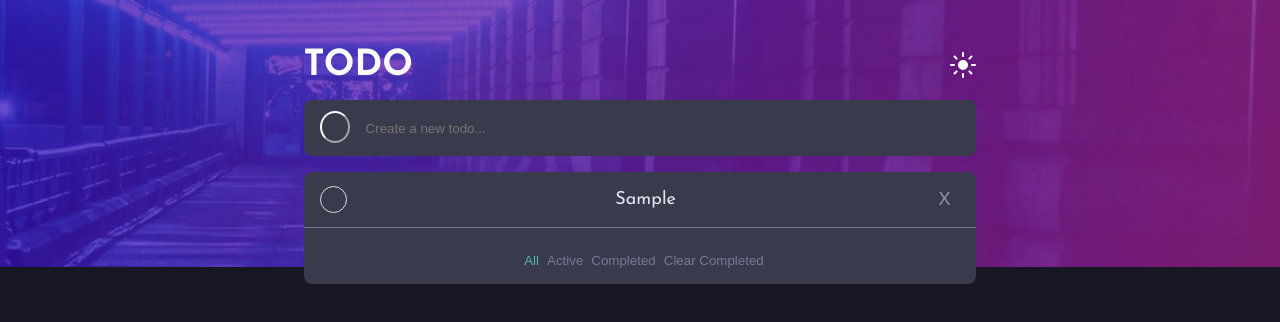
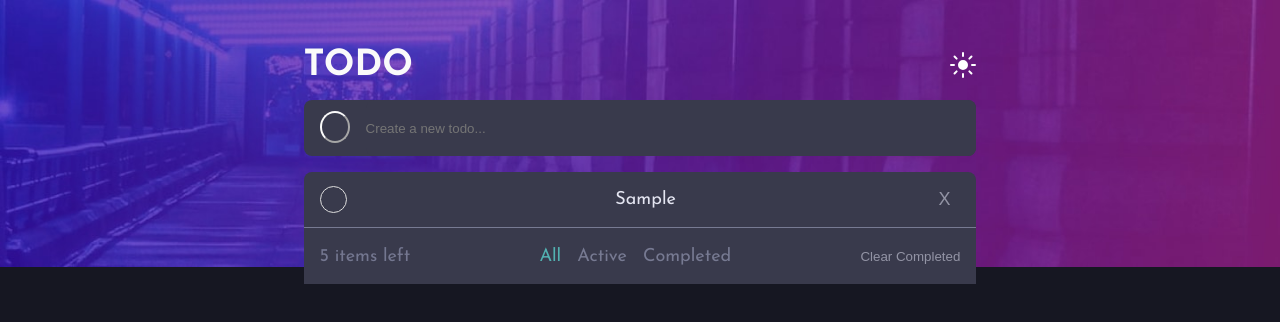
Before and after one commit to TackoBracko/todo-app-react, a React (Vite) app: page / in a window 1280 px wide. Both pictures are taken after typing "Sample" into the empty fields and a click on the button 334 px from the left and 127 px from the top of the page. Shown: the top 322 px of the page. Built offline with nearby package versions, Linux system fonts and the light colour scheme.

Commit message:
css changes

```diff
--- a/src/components/TodoButtons.jsx
+++ b/src/components/TodoButtons.jsx
@@ -1,12 +1,23 @@
 export default function TodoButtons({ filterTasks, clearCompletedTasks }) {
     return (
-        <div className="todo_btns">
+        <>
+            <div className="todo_btns">
+                <span>5 items left</span>
+                <ul className="filter_btns_list">
+                    <li className="filter_btn one" onClick={() => filterTasks('all')}>All</li>
+                    <li className="filter_btn" onClick={() => filterTasks('active')}>Active</li>
+                    <li className="filter_btn" onClick={() => filterTasks('completed')}>Completed</li>
+                </ul>
+                <button className="clear_all_btn" onClick={clearCompletedTasks}>Clear Completed</button>
+            </div>
+
             <div>
-                <button className="tags_btns one" onClick={() => filterTasks('all')}>All</button>
-                <button className="tags_btns" onClick={() => filterTasks('active')}>Active</button>
-                <button className="tags_btns" onClick={() => filterTasks('completed')}>Completed</button>
-                <button className="tags_btns" onClick={clearCompletedTasks}>Clear Completed</button>
+                <ul className="filter_btns_show">
+                    <li className="filter_btn one" onClick={() => filterTasks('all')}>All</li>
+                    <li className="filter_btn" onClick={() => filterTasks('active')}>Active</li>
+                    <li className="filter_btn" onClick={() => filterTasks('completed')}>Completed</li>
+                </ul>
             </div>
-        </div>
+        </>
     )
 }
--- a/src/index.css
+++ b/src/index.css
@@ -151,29 +151,48 @@ img {
 
   .todo_btns {
     display: flex;
-    justify-content: space-around;
+    justify-content: space-between;
     align-items: center;
+    padding: .95rem 1rem;
     background-color: hsl(237, 14%, 26%);
     height: 3.5rem;
-    padding: 1rem 0rem 0.5rem 1rem;
-    text-align: center;
-    gap: 1rem
   }
 
   .todo_btns:last-child {
     border-radius: 0rem 0rem 0.5rem 0.5rem;
   }
 
-  .tags_btns {
+  .filter_btns_list, .filter_btns_show {
+    display: flex;
+    gap:1rem;
+  }
+
+  .filter_btn {
+    list-style: none;
     background-color: transparent;
     color: var(--dark-grayish-blue);
     border: none;
     cursor: pointer;
-    margin-right: 0.5rem;
+  }
+
+  .filter_btns_show {
+    justify-content: center;
+    align-items: center;
+    padding: .95rem 1rem;
+    background-color: hsl(237, 14%, 26%);
+    height: 3.5rem;
+    margin-top: 1rem;
+    border-radius: 0.5rem;
   }
 
   .one {
     color: rgb(82, 177, 177);
+  }
+
+  .clear_all_btn {
+    border: none;
+    background-color: transparent;
+    color:hsl(236, 9%, 61%);
   }
 }
 
@@ -225,11 +244,15 @@ img {
   border: 1px solid var(--light-grayish-blue);
 }
 
-@media (min-width: 768px) {
+@media (min-width: 600px) {
   .container {
     margin-left: auto;
     margin-right: auto;
     width: 60ch;
+  }
+
+  .filter_btns_show {
+    display: none;
   }
 }
 
@@ -250,3 +273,9 @@ img {
     background-size: contain;
   }
 }
+
+@media (max-width: 600px) {
+  .filter_btns_list {
+    display: none;
+  }
+}
```
